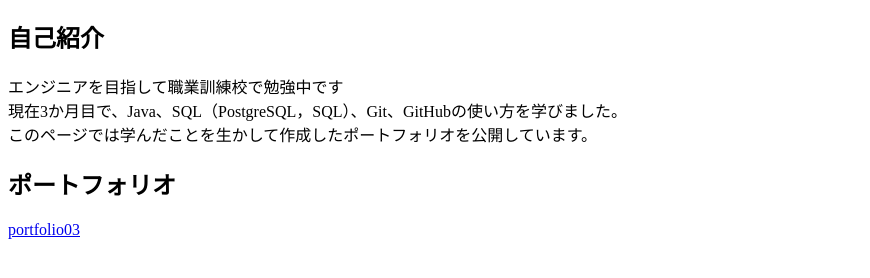
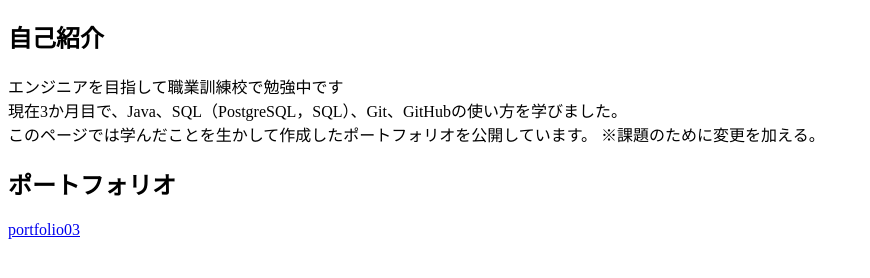
Before and after one commit to umya1103/umya1103.github.io, a plain HTML site: page index.html in a window 1280 px wide. Shown: the part 70-348 px from the top of the page, without its empty margins (0-870 px from the left). Drawn offline with Linux system fonts and the light colour scheme.

Commit message:
modify: 内容一部変更
記載内容を一部変更

```diff
--- a/index.html
+++ b/index.html
@@ -12,6 +12,7 @@
     エンジニアを目指して職業訓練校で勉強中です<br>
     現在3か月目で、Java、SQL（PostgreSQL，SQL）、Git、GitHubの使い方を学びました。<br>
     このページでは学んだことを生かして作成したポートフォリオを公開しています。
+    ※課題のために変更を加える。
   </p>
   <h2>ポートフォリオ</h2>
   <p><a href="https://umya1103.github.io/portfolio03/">portfolio03</a></p>
```
